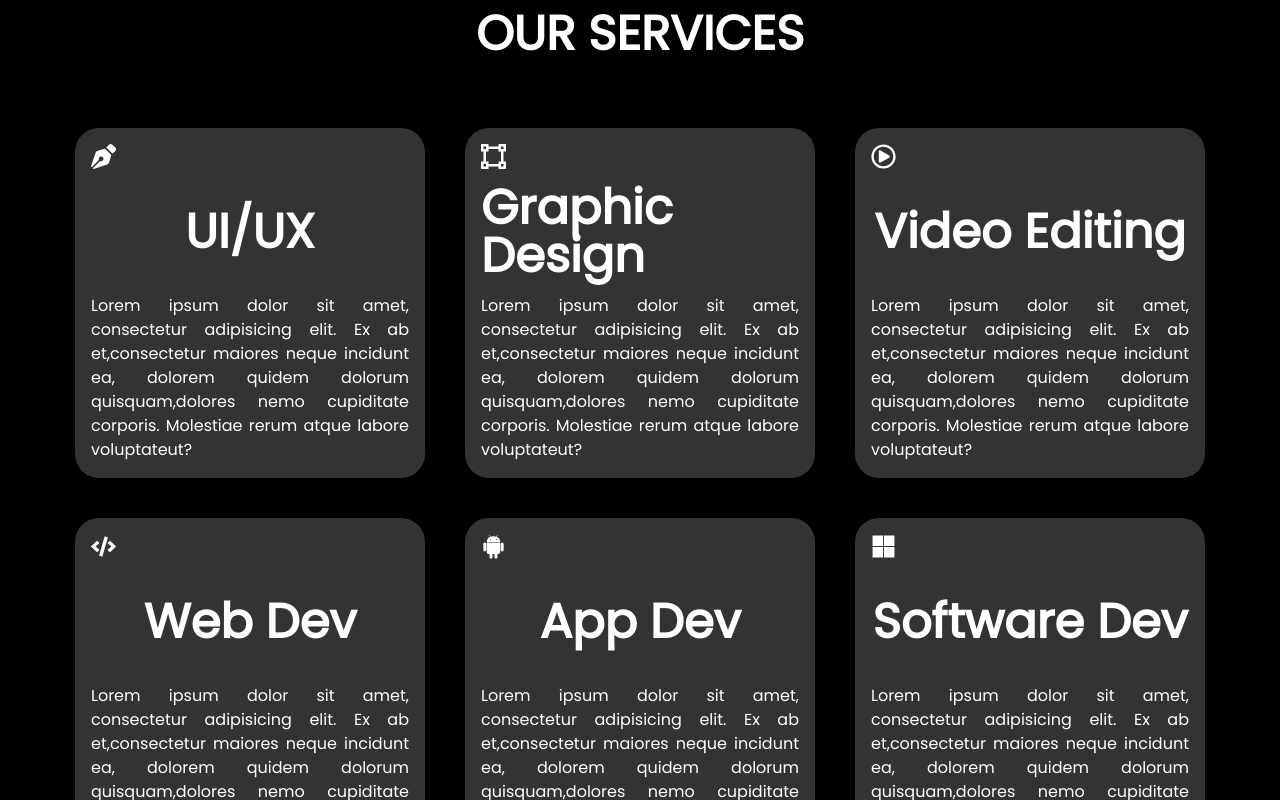
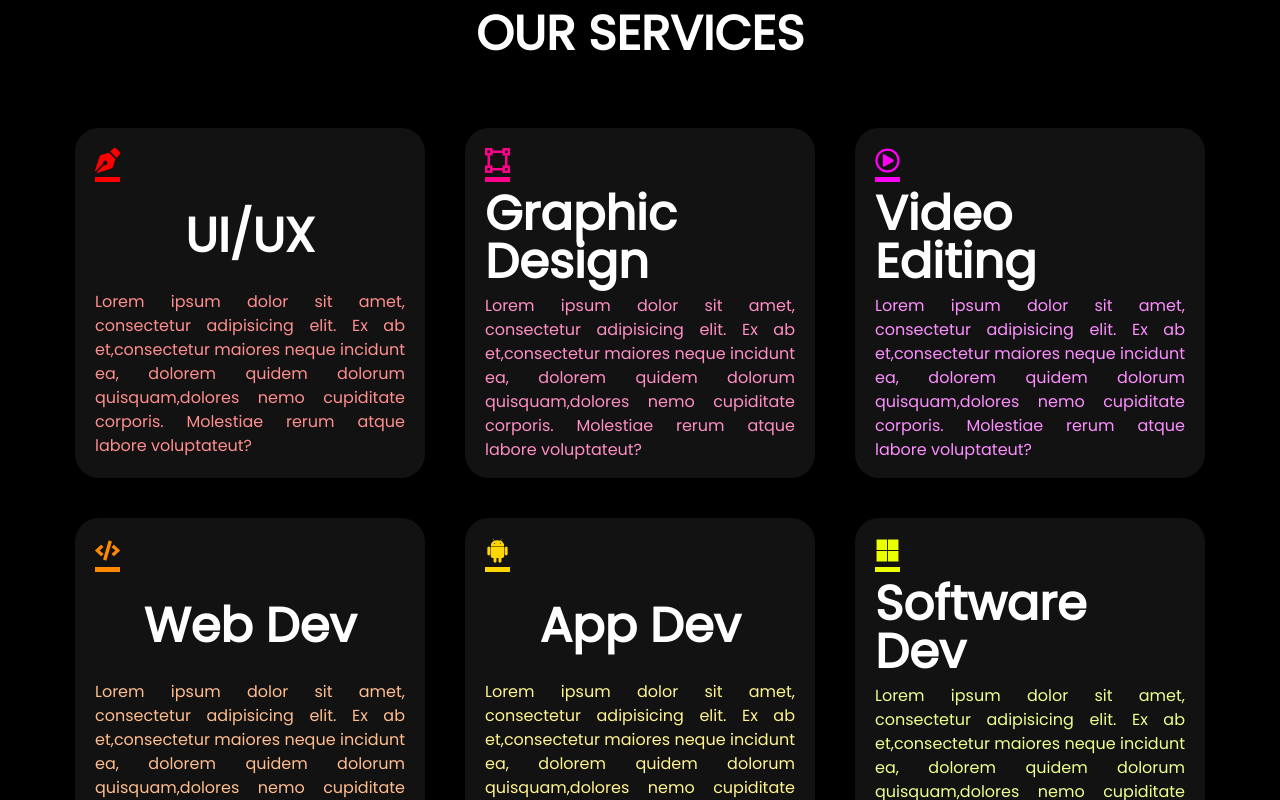
Before and after one commit to SuhasLingam/Agile-YANAM-Web, a React (Vite) app in the folder client/: page / in a window 1280 px wide. Shown: the part 860-1660 px from the top of the page. Built offline with nearby package versions, Linux system fonts and the light colour scheme.

Commit message:
Dynamic Colors Added In ServicesCard :white_check_mark:

```diff
--- a/client/src/components/Our Services/serviceCard.jsx
+++ b/client/src/components/Our Services/serviceCard.jsx
@@ -1,7 +1,7 @@
 import React, { useState } from "react";
 import { MdOutlineArrowOutward } from "react-icons/md";
 
-const ServiceCard = ({ name, logo, text, color }) => {
+const ServiceCard = ({ name, logo, text, DarkerColor, LighterColor }) => {
   const [onHover, setOnHover] = useState(false);
 
   const setMouseEnter = () => {
@@ -14,7 +14,7 @@ const ServiceCard = ({ name, logo, text, color }) => {
 
   return (
     <div
-      className={`flex w-[350px] p-4 rounded-3xl h-[350px] bg-[#FFFFFF33] bg-opacity-10 overflow-hidden relative`}
+      className={`flex w-[350px] p-5 rounded-3xl h-[350px] bg-[#FFFFFF] bg-opacity-[7%] overflow-hidden relative`}
     >
       <div className="flex flex-col justify-between text-white">
         <div
@@ -32,7 +32,7 @@ const ServiceCard = ({ name, logo, text, color }) => {
                     height: "200px",
                     opacity: 1,
                     borderRadius: "50%",
-                    backgroundColor: "#FFD700",
+                    backgroundColor: `${DarkerColor}`,
                     zIndex: 2,
                   }
                 : {
@@ -45,14 +45,14 @@ const ServiceCard = ({ name, logo, text, color }) => {
             className={`absolute top-0 left-0 rounded-3xl transition-all duration-300 ease-in-out`}
           >
             {/* Display text on hover */}
-            <div className="bottom-[30px] right-[-70px] absolute text-center ">
-              <a className="underline-offset-4 decoration-4 flex flex-row items-center justify-center text-2xl text-white underline cursor-pointer">
+            <div className="bottom-[20px] right-[-70px] absolute text-center ">
+              <a className="underline-offset-4 decoration-4 flex flex-row items-center justify-center text-2xl text-black underline cursor-pointer">
                 See Projects <MdOutlineArrowOutward size={20} />
               </a>
             </div>
           </div>
 
-          {/* Inder Div color */}
+          {/* Inner Div color */}
           <div
             style={
               onHover
@@ -63,6 +63,7 @@ const ServiceCard = ({ name, logo, text, color }) => {
                     opacity: 1,
                     borderRadius: "50%",
                     zIndex: 1,
+                    backgroundColor: `${LighterColor}`,
                   }
                 : {
                     transform: "scale(0)",
@@ -72,13 +73,28 @@ const ServiceCard = ({ name, logo, text, color }) => {
                     zIndex: 1,
                   }
             }
-            className={`absolute top-0 left-0 rounded-3xl bg-yellow-500 transition-all duration-300 ease-in-out`}
+            className={`absolute top-0 left-0 rounded-3xl  transition-all duration-300 ease-in-out`}
           ></div>
 
-          <div className="z-10 flex items-center justify-center">{logo}</div>
+          <div
+            style={{
+              color: DarkerColor,
+              borderBottomColor: DarkerColor,
+            }}
+            className={`z-10 flex items-center justify-center border-b-[5px] pb-1`}
+          >
+            {logo}
+          </div>
         </div>
-        <b className="flex items-center justify-center text-5xl">{name}</b>
-        <p className={`text-justify`}>{text}</p>
+        <b className="flex items-center justify-center py-2 text-5xl">{name}</b>
+        <p
+          style={{
+            color: LighterColor,
+          }}
+          className={`text-justify`}
+        >
+          {text}
+        </p>
       </div>
     </div>
   );
--- a/client/src/components/Our Services/services.jsx
+++ b/client/src/components/Our Services/services.jsx
@@ -21,84 +21,112 @@ const ourServices = () => {
     {
       name: "UI/UX",
       logo: <FaPenNib size={25} />,
+      DarkerColor: "#FF0000",
+      LighterColor: "#FF8E8E",
       content:
         "Lorem ipsum dolor sit amet, consectetur adipisicing elit. Ex ab et,consectetur maiores neque incidunt ea, dolorem quidem dolorum quisquam,dolores nemo cupiditate corporis. Molestiae rerum atque labore voluptateut?",
     },
     {
       name: "Graphic Design",
       logo: <SiMaterialdesignicons size={25} />,
+      DarkerColor: "#FF008A",
+      LighterColor: "#FF8EC4",
       content:
         "Lorem ipsum dolor sit amet, consectetur adipisicing elit. Ex ab et,consectetur maiores neque incidunt ea, dolorem quidem dolorum quisquam,dolores nemo cupiditate corporis. Molestiae rerum atque labore voluptateut?",
     },
     {
       name: "Video Editing",
       logo: <FaRegPlayCircle size={25} />,
+      DarkerColor: "#FF00F5",
+      LighterColor: "#FD8EFF",
       content:
         "Lorem ipsum dolor sit amet, consectetur adipisicing elit. Ex ab et,consectetur maiores neque incidunt ea, dolorem quidem dolorum quisquam,dolores nemo cupiditate corporis. Molestiae rerum atque labore voluptateut?",
     },
     {
       name: "Web Dev",
       logo: <FaCode size={25} />,
+      DarkerColor: "#FF8A00",
+      LighterColor: "#FFBD8E",
       content:
         "Lorem ipsum dolor sit amet, consectetur adipisicing elit. Ex ab et,consectetur maiores neque incidunt ea, dolorem quidem dolorum quisquam,dolores nemo cupiditate corporis. Molestiae rerum atque labore voluptateut?",
     },
     {
       name: "App Dev",
       logo: <DiAndroid size={25} />,
+      DarkerColor: "#FFD600",
+      LighterColor: "#FFF48E",
       content:
         "Lorem ipsum dolor sit amet, consectetur adipisicing elit. Ex ab et,consectetur maiores neque incidunt ea, dolorem quidem dolorum quisquam,dolores nemo cupiditate corporis. Molestiae rerum atque labore voluptateut?",
     },
     {
       name: "Software Dev",
       logo: <FaMicrosoft size={25} />,
+      DarkerColor: "#EBFF00",
+      LighterColor: "#EFFF8E",
       content:
         "Lorem ipsum dolor sit amet, consectetur adipisicing elit. Ex ab et,consectetur maiores neque incidunt ea, dolorem quidem dolorum quisquam,dolores nemo cupiditate corporis. Molestiae rerum atque labore voluptateut?",
     },
     {
       name: "Blockchain Dev",
       logo: <FaCubes size={25} />,
+      DarkerColor: "#CCFF00",
+      LighterColor: "#DBFF8E",
       content:
         "Lorem ipsum dolor sit amet, consectetur adipisicing elit. Ex ab et,consectetur maiores neque incidunt ea, dolorem quidem dolorum quisquam,dolores nemo cupiditate corporis. Molestiae rerum atque labore voluptateut?",
     },
     {
       name: "AI Chatbot",
       logo: <RiChatSmileLine size={25} />,
+      DarkerColor: "#61FF00",
+      LighterColor: "#97FF8E",
       content:
         "Lorem ipsum dolor sit amet, consectetur adipisicing elit. Ex ab et,consectetur maiores neque incidunt ea, dolorem quidem dolorum quisquam,dolores nemo cupiditate corporis. Molestiae rerum atque labore voluptateut?",
     },
     {
       name: "Smart Contracts",
       logo: <SiSolidity size={25} />,
+      DarkerColor: "#00FF94",
+      LighterColor: "#8EFFB4",
       content:
         "Lorem ipsum dolor sit amet, consectetur adipisicing elit. Ex ab et,consectetur maiores neque incidunt ea, dolorem quidem dolorum quisquam,dolores nemo cupiditate corporis. Molestiae rerum atque labore voluptateut?",
     },
     {
       name: "Digital Marketing",
       logo: <HiOutlineSpeakerphone size={25} />,
+      DarkerColor: "#00EAF9",
+      LighterColor: "#8EF8FF",
       content:
         "Lorem ipsum dolor sit amet, consectetur adipisicing elit. Ex ab et,consectetur maiores neque incidunt ea, dolorem quidem dolorum quisquam,dolores nemo cupiditate corporis. Molestiae rerum atque labore voluptateut?",
     },
     {
       name: "Social Media Management",
       logo: <TbPhotoCheck size={25} />,
+      DarkerColor: "#0075FF",
+      LighterColor: "#8EBBFF",
       content:
         "Lorem ipsum dolor sit amet, consectetur adipisicing elit. Ex ab et,consectetur maiores neque incidunt ea, dolorem quidem dolorum quisquam,dolores nemo cupiditate corporis. Molestiae rerum atque labore voluptateut?",
     },
     {
       name: "Accounting & Auditing",
       logo: <TbDeviceDesktopCheck size={25} />,
+      DarkerColor: "#8000FF",
+      LighterColor: "#9E8EFF",
       content:
         "Lorem ipsum dolor sit amet, consectetur adipisicing elit. Ex ab et,consectetur maiores neque incidunt ea, dolorem quidem dolorum quisquam,dolores nemo cupiditate corporis. Molestiae rerum atque labore voluptateut?",
     },
     {
       name: "Housing & Mapping",
       logo: <LiaSitemapSolid size={25} />,
+      DarkerColor: "#BA00FC",
+      LighterColor: "#D48EFF",
       content:
         "Lorem ipsum dolor sit amet, consectetur adipisicing elit. Ex ab et,consectetur maiores neque incidunt ea, dolorem quidem dolorum quisquam,dolores nemo cupiditate corporis. Molestiae rerum atque labore voluptateut?",
     },
     {
       name: "Interior Designing",
       logo: <TfiRulerPencil size={25} />,
+      DarkerColor: "#FFB800",
+      LighterColor: "#FFD88E",
       content:
         "Lorem ipsum dolor sit amet, consectetur adipisicing elit. Ex ab et,consectetur maiores neque incidunt ea, dolorem quidem dolorum quisquam,dolores nemo cupiditate corporis. Molestiae rerum atque labore voluptateut?",
     },
@@ -116,6 +144,8 @@ const ourServices = () => {
             name={items.name}
             logo={items.logo}
             text={items.content}
+            DarkerColor={items.DarkerColor}
+            LighterColor={items.LighterColor}
           />
         ))}
       </div>
```
